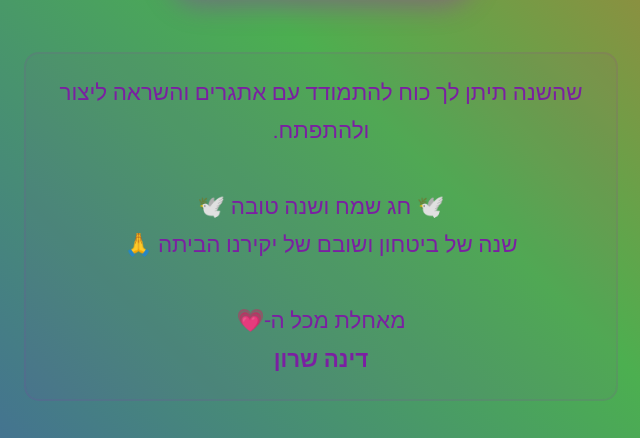
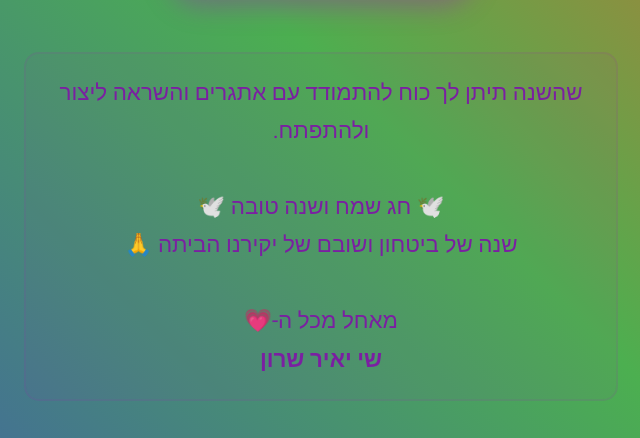
Before and after one commit to ShaySharon10/ShanaTuva, a plain HTML site: page index.html in a window 1280 px wide. Both pictures are taken after a click on the button "✨ צור ברכה אישית ✨". Shown: the part 284-722 px from the top of the page, 319-959 px from the left. Drawn offline with Linux system fonts and the light colour scheme.

Commit message:
Update index.html

```diff
--- a/index.html
+++ b/index.html
@@ -571,7 +571,7 @@
             const randomGreeting = randomPick(greetings);
             const greetingElement = document.getElementById('greetingText');
 
-            greetingElement.innerHTML = randomGreeting + '<br><br>🕊️ חג שמח ושנה טובה 🕊️<br>שנה של ביטחון ושובם של יקירנו הביתה 🙏<br><br>מאחלת מכל ה-💗<br><strong>דינה שרון</strong>';
+            greetingElement.innerHTML = randomGreeting + '<br><br>🕊️ חג שמח ושנה טובה 🕊️<br>שנה של ביטחון ושובם של יקירנו הביתה 🙏<br><br>מאחל מכל ה-💗<br><strong>שי יאיר שרון</strong>';
 
             greetingElement.classList.add('show');
 
```
